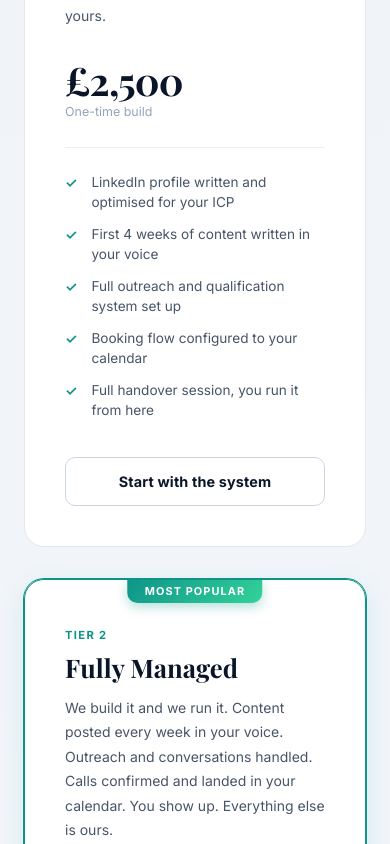
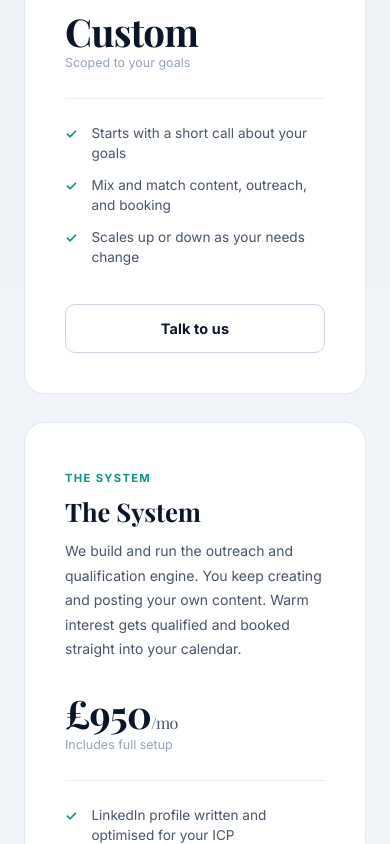
Before and after one commit to TobiWilliams001/Elitehands-Outbound, a React (Vite) app: page / in a window 390 px wide. Shown: the part 6240-7084 px from the top of the page. Built offline with nearby package versions, Linux system fonts and the light colour scheme; a web font is replaced by a local one.

Commit message:
feat(offer): restructure into three tiers
Custom (scoped plan) -> The System (client handles content, we run
outreach and booking) -> Fully Managed (hands-off end-to-end, last).
Offer grid updated to 3 columns with a tablet breakpoint at 2.

```diff
--- a/src/components/Offer.tsx
+++ b/src/components/Offer.tsx
@@ -2,27 +2,42 @@ import { useScrollReveal } from '../hooks/useScrollReveal';
 
 const tiers = [
   {
-    tier: 'Tier 1',
+    tier: 'Custom',
+    name: 'Custom',
+    featured: false,
+    desc: "Every business is different. We scope a plan around what you actually need, whether that's more content, more outreach, or a different mix altogether.",
+    price: 'Custom',
+    priceNote: 'Scoped to your goals',
+    features: [
+      'Starts with a short call about your goals',
+      'Mix and match content, outreach, and booking',
+      'Scales up or down as your needs change',
+    ],
+    btnLabel: 'Talk to us',
+    btnClass: 'offer-btn outline',
+  },
+  {
+    tier: 'The System',
     name: 'The System',
     featured: false,
-    desc: "We build and set up everything that turns warm interest into booked calls, then hand it over to you to run. You keep control. You handle the posting and conversations. The engine is yours.",
-    price: '£2,500',
-    priceNote: 'One-time build',
+    desc: "We build and run the outreach and qualification engine. You keep creating and posting your own content. Warm interest gets qualified and booked straight into your calendar.",
+    price: '£950',
+    priceNote: 'Includes full setup',
+    priceSuffix: '/mo',
     features: [
       'LinkedIn profile written and optimised for your ICP',
-      'First 4 weeks of content written in your voice',
-      'Full outreach and qualification system set up',
+      'Outreach and qualification system built and run for you',
       'Booking flow configured to your calendar',
-      'Full handover session, you run it from here',
+      'You keep creating and posting your own content',
     ],
     btnLabel: 'Start with the system',
     btnClass: 'offer-btn outline',
   },
   {
-    tier: 'Tier 2',
+    tier: 'Fully Managed',
     name: 'Fully Managed',
     featured: true,
-    desc: "We build it and we run it. Content posted every week in your voice. Outreach and conversations handled. Calls confirmed and landed in your calendar. You show up. Everything else is ours.",
+    desc: "Hands-off, from setup to booked calls. We build it, we write and post the content, we run the outreach. You just show up to calls already on your calendar.",
     price: '£1,400',
     priceNote: 'Includes full setup',
     priceSuffix: '/mo',
@@ -48,7 +63,7 @@ export const Offer = () => {
         <div className="reveal">
           <div className="section-label">What we offer</div>
           <h2 className="section-title" style={{ color: 'var(--navy)' }}>
-            Two ways to work with us.
+            Three ways to work with us.
           </h2>
           <p className="section-sub" style={{ color: 'var(--slate)' }}>
             You choose how involved you want to be. We handle the rest.
--- a/src/index.css
+++ b/src/index.css
@@ -730,10 +730,10 @@ section { padding: 7rem 2.5rem; position: relative; z-index: 1; }
 
 .offer-grid {
   display: grid;
-  grid-template-columns: repeat(2, 1fr);
-  gap: 2rem;
+  grid-template-columns: repeat(3, 1fr);
+  gap: 1.75rem;
   margin-top: 4rem;
-  max-width: 920px;
+  max-width: 1180px;
 }
 
 .offer-card {
@@ -1131,6 +1131,7 @@ footer {
 @media (max-width: 1024px) {
   .hero-grid { gap: 3rem; }
   .how-grid  { gap: 3rem; }
+  .offer-grid { grid-template-columns: repeat(2, 1fr); max-width: 700px; }
 }
 
 @media (max-width: 900px) {
```
